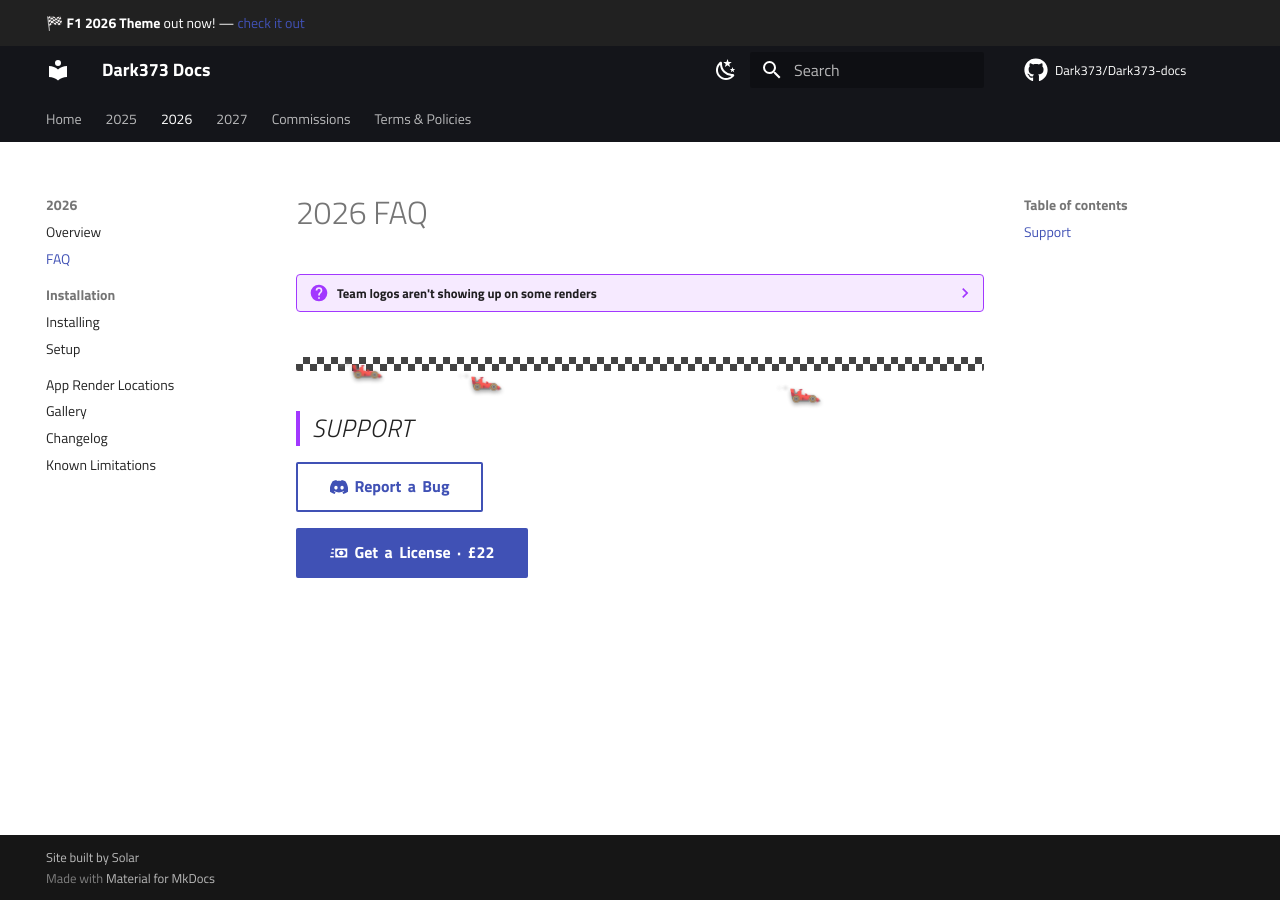
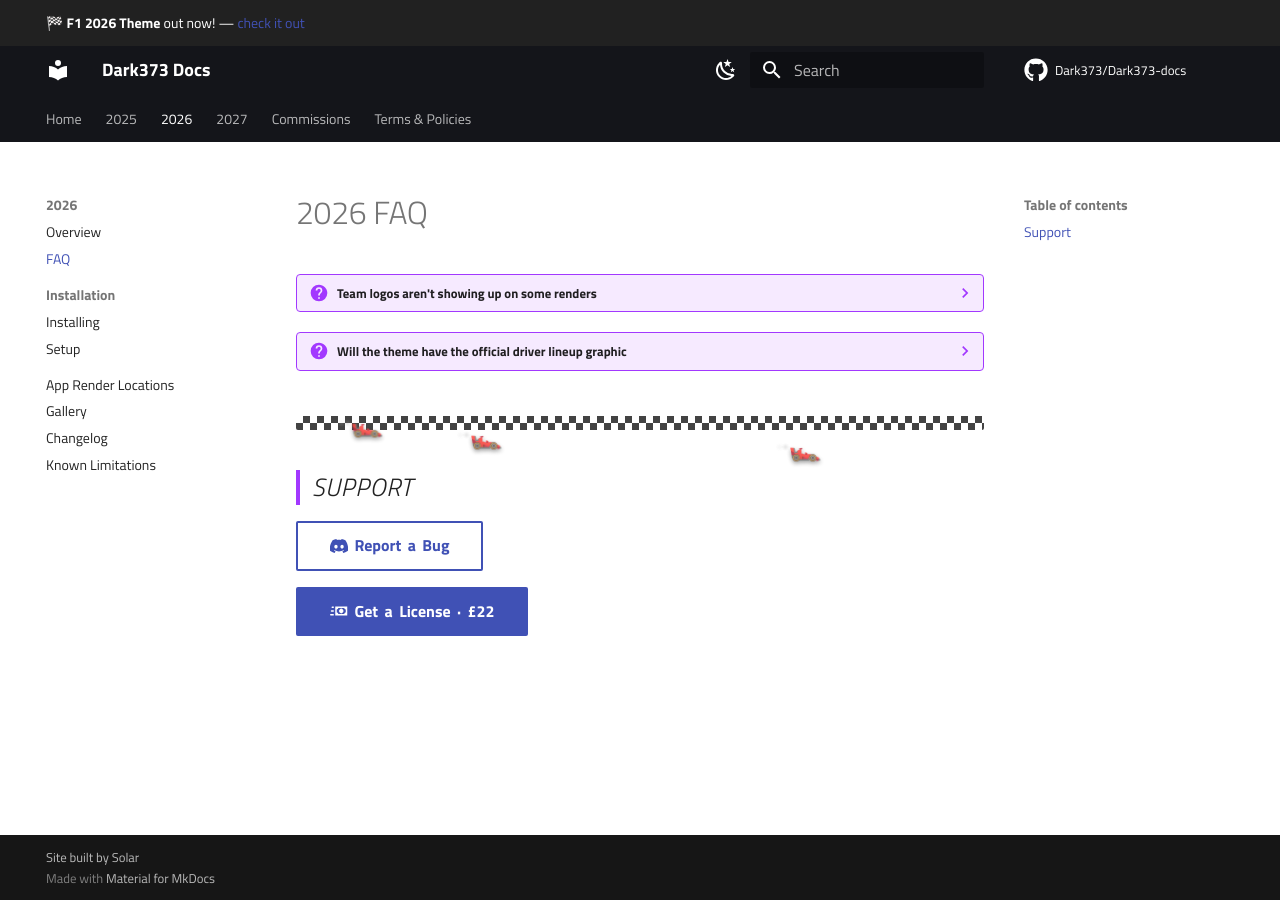
Before and after one commit to Dark373/Dark373-docs, an MkDocs documentation site: the page built from docs/f1-2026-theme/faq.md, in a window 1280 px wide. Built offline with MkDocs 1.6.1 and Material for MkDocs 9.7.7, drawn with Linux system fonts in a browser that asks for light colours; comment, search, counter and statistics services are not loaded.

Commit message:
Update faq.md

```diff
--- a/docs/f1-2026-theme/faq.md
+++ b/docs/f1-2026-theme/faq.md
@@ -5,6 +5,11 @@
     Team/Driver Standings and Session Results. Restart the app first. If
     that doesn't fix it, restart your PC or laptop.
 
+??? question "Will the theme have the official driver lineup graphic"
+    No. The F1 2025 Theme has this render and there is no significant change
+    to the graphic in 2026. The 2025 version will adapt to 2026 championship
+    seaons.
+
 <div class="checker-divider"></div>
 
 ## Support {: .f1-heading }
```
